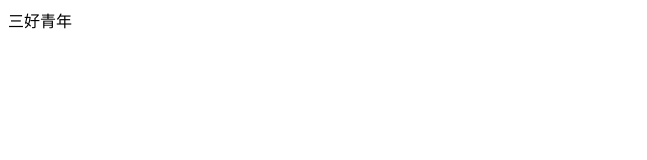
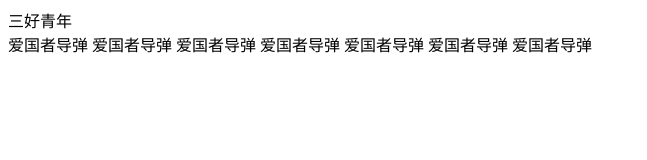
Before and after one commit to chaishujun77/test, a plain HTML site: page index.html in a window 1280 px wide. Shown: the whole page, without its empty margins (0-647 px from the left). Drawn offline with Linux system fonts and the light colour scheme.

Commit message:
index.html修改提交

```diff
--- a/index.html
+++ b/index.html
@@ -8,5 +8,12 @@
 </head>
 <body>
     <div>三好青年</div>
+    <span>爱国者导弹</span>
+    <span>爱国者导弹</span>
+    <span>爱国者导弹</span>
+    <span>爱国者导弹</span>
+    <span>爱国者导弹</span>
+    <span>爱国者导弹</span>
+    <span>爱国者导弹</span>
 </body>
 </html>
```
